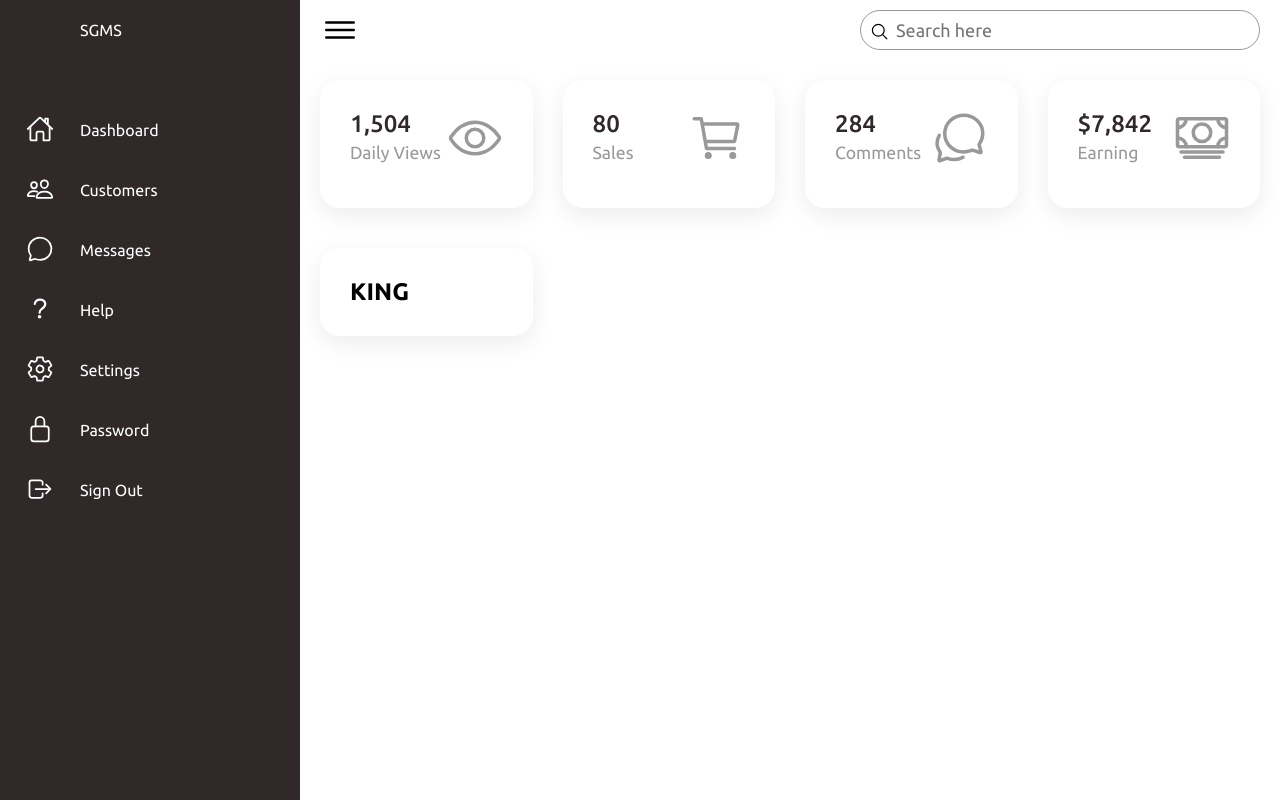
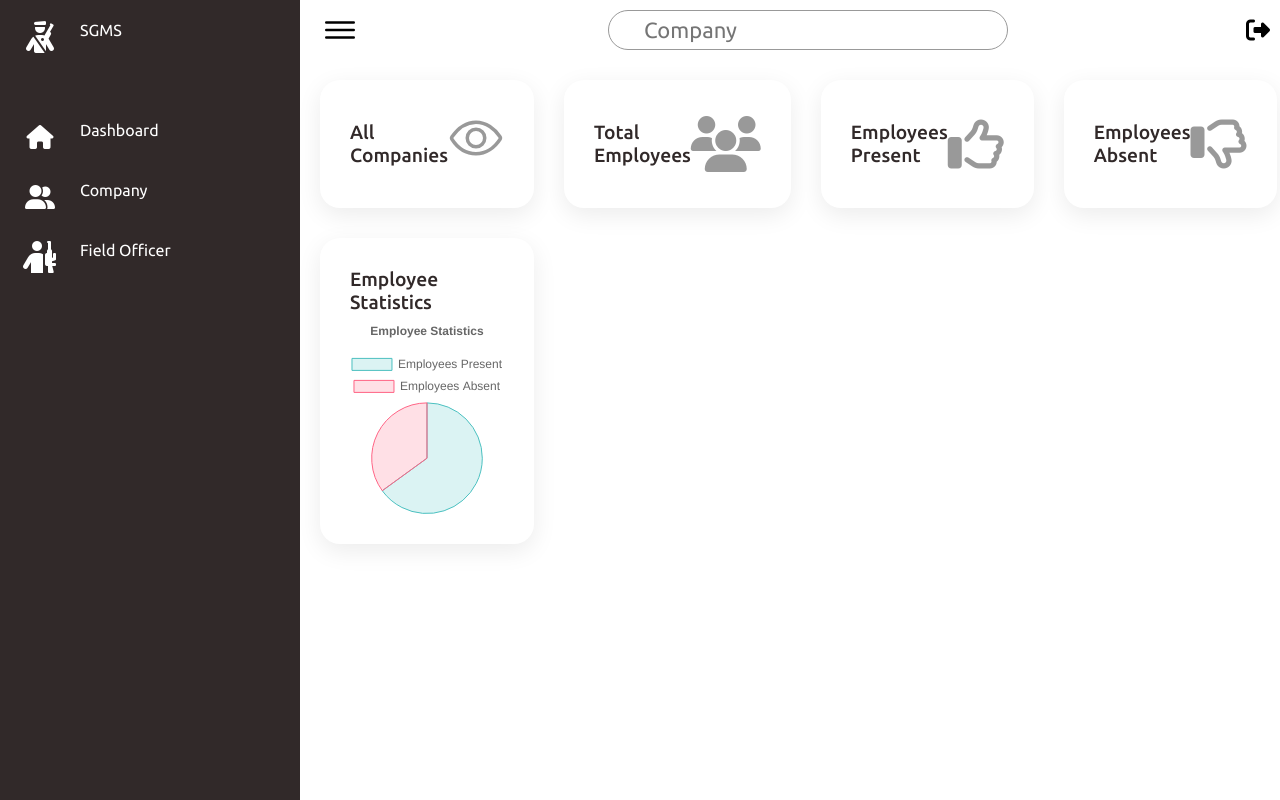
Before and after one commit to shubham31121999/SecManage, a Django app: page /dashboard/ in a window 1280 px wide. Run offline with Django 5.2, Linux system fonts and the light colour scheme.

Commit message:
UI Changes like setting icons, adding cards, sidebar changes done
UI Changes like setting icons, adding cards, sidebar changes

```diff
--- a/security/secman/templates/admin/basead.html
+++ b/security/secman/templates/admin/basead.html
@@ -6,6 +6,7 @@
     <meta http-equiv="X-UA-Compatible" content="IE=edge">
     <meta name="viewport" content="width=device-width, initial-scale=1.0">
     <title> Dashboard </title>
+    <link rel="stylesheet" href="https://cdnjs.cloudflare.com/ajax/libs/font-awesome/6.4.2/css/all.min.css">
     <!-- ======= Styles ====== -->
     <link rel="stylesheet" href="secman/assets/css/style.css">
 
@@ -195,19 +196,19 @@ body {
   border-radius: 40px;
   padding: 5px 20px;
   padding-left: 35px;
-  font-size: 18px;
+  font-size: 22px;
   outline: none;
   border: 1px solid var(--black2);
 }
 
-.search label ion-icon {
+/* .search label ion-icon {
   position: absolute;
   top: 0;
   left: 10px;
   font-size: 1.2rem;
-}
+} */
 
-.user {
+/* .user {
   position: relative;
   width: 40px;
   height: 40px;
@@ -223,54 +224,6 @@ body {
   width: 100%;
   height: 100%;
   object-fit: cover;
-}
-
-/* ======================= Cards ====================== */
-/* .cardBox {
-  position: relative;
-  width: 100%;
-  padding: 20px;
-  display: grid;
-  grid-template-columns: repeat(4, 1fr);
-  grid-gap: 30px;
-}
-
-.cardBox .card {
-  position: relative;
-  background: var(--white);
-  padding: 30px;
-  border-radius: 20px;
-  display: flex;
-  justify-content: space-between;
-  cursor: pointer;
-  box-shadow: 0 7px 25px rgba(0, 0, 0, 0.08);
-}
-
-.cardBox .card .numbers {
-  position: relative;
-  font-weight: 500;
-  font-size: 1.5rem;
-  color: var(--blue);
-}
-
-.cardBox .card .cardName {
-  color: var(--black2);
-  font-size: 1.1rem;
-  margin-top: 5px;
-}
-
-.cardBox .card .iconBx {
-  font-size: 3.5rem;
-  color: var(--black2);
-}
-
-.cardBox .card:hover {
-  background: var(--blue);
-}
-.cardBox .card:hover .numbers,
-.cardBox .card:hover .cardName,
-.cardBox .card:hover .iconBx {
-  color: var(--white);
 } */
 
 </style>
@@ -283,7 +236,7 @@ body {
                 <li>
                     <a href="#">
                         <span class="icon">
-                            <i class="fa-solid fa-shield-cat"></i>
+                          <i class="fa-solid fa-person-military-rifle fa-2xl"></i>
                         </span>
                         <span class="title">SGMS</span>
                     </a>
@@ -292,7 +245,7 @@ body {
                 <li>
                     <a href="#">
                         <span class="icon">
-                            <ion-icon name="home-outline"></ion-icon>
+                          <i class="fa-solid fa-house fa-xl"></i>
                         </span>
                         <span class="title">Dashboard</span>
                     </a>
@@ -301,54 +254,18 @@ body {
                 <li>
                     <a href="#">
                         <span class="icon">
-                            <ion-icon name="people-outline"></ion-icon>
+                          <i class="fa-solid fa-user-group fa-xl"></i>
                         </span>
-                        <span class="title">Customers</span>
+                        <span class="title">Company</span>
                     </a>
                 </li>
 
                 <li>
                     <a href="#">
                         <span class="icon">
-                            <ion-icon name="chatbubble-outline"></ion-icon>
+                          <i class="fa-solid fa-person-rifle fa-2xl" ></i>
                         </span>
-                        <span class="title">Messages</span>
-                    </a>
-                </li>
-
-                <li>
-                    <a href="#">
-                        <span class="icon">
-                            <ion-icon name="help-outline"></ion-icon>
-                        </span>
-                        <span class="title">Help</span>
-                    </a>
-                </li>
-
-                <li>
-                    <a href="#">
-                        <span class="icon">
-                            <ion-icon name="settings-outline"></ion-icon>
-                        </span>
-                        <span class="title">Settings</span>
-                    </a>
-                </li>
-
-                <li>
-                    <a href="#">
-                        <span class="icon">
-                            <ion-icon name="lock-closed-outline"></ion-icon>
-                        </span>
-                        <span class="title">Password</span>
-                    </a>
-                </li>
-
-                <li>
-                    <a href="{%url 'logout' %}">
-                        <span class="icon">
-                            <ion-icon name="log-out-outline"></ion-icon>
-                        </span>
-                        <span class="title">Sign Out</span>
+                        <span class="title">Field Officer</span>
                     </a>
                 </li>
             </ul>
@@ -363,14 +280,22 @@ body {
 
                 <div class="search">
                     <label>
-                        <input type="text" placeholder="Search here">
-                        <ion-icon name="search-outline"></ion-icon>
+                        <input type="text" placeholder="Company">
+                        <!-- <ion-icon name="search-outline"></ion-icon> -->
                     </label>
                 </div>
 
-                {% comment %} <div class="user">
-                    <img src="assets/imgs/customer01.jpg" alt="">
-                </div> {% endcomment %}
+                 <div>
+
+                  <a href="{%url 'logout' %}">
+                    <span class="icon">
+                      <i class="fa-solid fa-right-from-bracket fa-xl" style="color: #000000;" ></i>
+
+                </a>
+                    <a >
+
+                    </a>
+                </div>
             </div>
 
             <div class="content">
@@ -379,56 +304,8 @@ body {
                 {% endblock %}
             </div>
 
-            <!-- ======================= Cards ================== -->
-            <!-- <div class="cardBox">
-                <div class="card">
-                    <div>
-                        <div class="numbers">1,504</div>
-                        <div class="cardName">Daily Views</div>
-                    </div>
-
-                    <div class="iconBx">
-                        <ion-icon name="eye-outline"></ion-icon>
-                    </div>
-                </div>
-
-                <div class="card">
-                    <div>
-                        <div class="numbers">80</div>
-                        <div class="cardName">Sales</div>
-                    </div>
-
-                    <div class="iconBx">
-                        <ion-icon name="cart-outline"></ion-icon>
-                    </div>
-                </div>
-
-                <div class="card">
-                    <div>
-                        <div class="numbers">284</div>
-                        <div class="cardName">Comments</div>
-                    </div>
-
-                    <div class="iconBx">
-                        <ion-icon name="chatbubbles-outline"></ion-icon>
-                    </div>
-                </div>
-
-                <div class="card">
-                    <div>
-                        <div class="numbers">$7,842</div>
-                        <div class="cardName">Earning</div>
-                    </div>
-
-                    <div class="iconBx">
-                        <ion-icon name="cash-outline"></ion-icon>
-                    </div>
-                </div>
-            </div> -->
-
-
-            </div>
-        </div>
+          </div>
+      </div>
     </div>
 
     <!-- =========== Scripts =========  -->
--- a/security/secman/templates/admin/dashboard.html
+++ b/security/secman/templates/admin/dashboard.html
@@ -19,6 +19,7 @@
         border-radius: 20px;
         display: flex;
         justify-content: space-between;
+        align-items: center;
         cursor: pointer;
         box-shadow: 0 7px 25px rgba(0, 0, 0, 0.08);
     }
@@ -26,7 +27,7 @@
     .cardBox .card .numbers {
         position: relative;
         font-weight: 500;
-  font-size: 1.5rem;
+        font-size: 1.2rem;
         color: var(--blue);
     }
 
@@ -44,23 +45,37 @@
     .cardBox .card:hover {
         background: var(--blue);
     }
+
     .cardBox .card:hover .numbers,
     .cardBox .card:hover .cardName,
     .cardBox .card:hover .iconBx {
         color: var(--white);
     }
 
+    .chart-card {
+        display: flex;
+        flex-direction: column;
+        align-items: center;
+    }
+
+    .chart-container {
+        width: 100%;
+        height: 200px;
+    }
+
+    .chart {
+        width: 100%;
+        max-width: 200px;
+        max-height: 200px;
+    }
 </style>
 
-<!-- <h1> Hello </h1> -->
 <body>
 <div class="cardBox">
     <div class="card">
         <div>
-            <div class="numbers">1,504</div>
-            <div class="cardName">Daily Views</div>
+            <div class="numbers">All Companies</div>
         </div>
-
         <div class="iconBx">
             <ion-icon name="eye-outline"></ion-icon>
         </div>
@@ -68,45 +83,77 @@
 
     <div class="card">
         <div>
-            <div class="numbers">80</div>
-            <div class="cardName">Sales</div>
+            <div class="numbers">Total Employees</div>
         </div>
-
         <div class="iconBx">
-            <ion-icon name="cart-outline"></ion-icon>
+            <i class="fa-solid fa-users"></i>
         </div>
     </div>
 
     <div class="card">
         <div>
-            <div class="numbers">284</div>
-            <div class="cardName">Comments</div>
+            <div class="numbers">Employees Present</div>
         </div>
-
         <div class="iconBx">
-            <ion-icon name="chatbubbles-outline"></ion-icon>
+            <i class="fa-regular fa-thumbs-up"></i>
         </div>
     </div>
 
     <div class="card">
         <div>
-            <div class="numbers">$7,842</div>
-            <div class="cardName">Earning</div>
+            <div class="numbers">Employees Absent</div>
+        </div>
+        <div class="iconBx">
+            <i class="fa-regular fa-thumbs-down"></i>
+        </div>
     </div>
 
-        <div class="iconBx">
-            <ion-icon name="cash-outline"></ion-icon>
+    <div class="card chart-card">
+        <div>
+            <div class="numbers">Employee Statistics</div>
+        </div>
+        <div class="chart-container">
+            <canvas id="employeeChart" class="chart"></canvas>
         </div>
     </div>
 </div>
 
-<div class="cardBox">
-    <div class="card">
-        <div>
-         <h2> KING </h2>
-        </div>
-    </div>
-</div>
+<script src="https://cdn.jsdelivr.net/npm/chart.js"></script>
+<script>
+    const ctx = document.getElementById('employeeChart').getContext('2d');
+    const employeeChart = new Chart(ctx, {
+        type: 'pie',
+        data: {
+            labels: ['Employees Present', 'Employees Absent'],
+            datasets: [{
+                label: 'Employee Statistics',
+                data: [65, 35], // Dummy data
+                backgroundColor: [
+                    'rgba(75, 192, 192, 0.2)',
+                    'rgba(255, 99, 132, 0.2)'
+                ],
+                borderColor: [
+                    'rgba(75, 192, 192, 1)',
+                    'rgba(255, 99, 132, 1)'
+                ],
+                borderWidth: 1
+            }]
+        },
+        options: {
+            responsive: true,
+            maintainAspectRatio: false,
+            plugins: {
+                legend: {
+                    position: 'top',
+                },
+                title: {
+                    display: true,
+                    text: 'Employee Statistics'
+                }
+            }
+        },
+    });
+</script>
 
 </body>
 
```
Also changed, not shown: security/db.sqlite3. Lines whose indentation alone changed are shown as unchanged.
